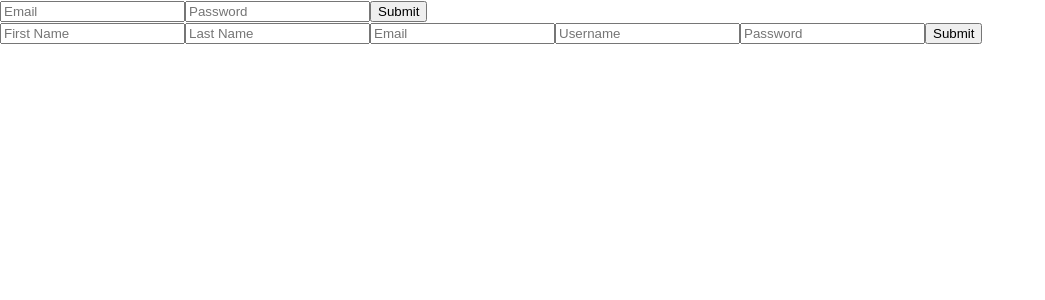
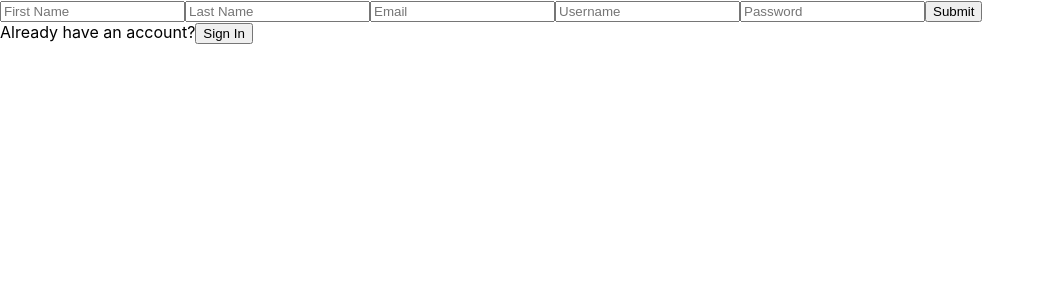
Before and after one commit to Alom310/Piktogram-FE, a React (Create React App) app: page / in a window 1280 px wide. Shown: the top 300 px of the page, without its empty margins (0-1045 px from the left). Built offline with nearby package versions, Linux system fonts and the light colour scheme.

Commit message:
chandged login/signup so they display individually

```diff
--- a/src/components/LandingPage.js
+++ b/src/components/LandingPage.js
@@ -7,7 +7,8 @@ import SignUpForm from './SignUpForm';
 class LandingPage extends Component {
 
 	state = {
-		isSignedIn: false
+		isSignedIn: false,
+		signingIn: false
 	}
 
 	componentDidMount() {
@@ -31,6 +32,18 @@ class LandingPage extends Component {
 		}
 	}
 
+	signingIn = () => {
+		this.setState({
+			signingIn: true
+		})
+	}
+
+	signingUp = () => {
+		this.setState({
+			signingIn: false
+		})
+	}
+
 	signedIn = () => {
 		this.setState({
 			isSignedIn: true
@@ -50,12 +63,17 @@ class LandingPage extends Component {
 					<Wrapper signedOut={this.signedOut} />
 				</div>
 			);
+		} else if (this.state.signingIn) {
+			return (
+				<SignInForm signedIn={this.signedIn}
+					signingUp={this.signingUp}
+				/>
+			)
 		} else {
 			return (
-				<div>
-					<SignInForm signedIn={this.signedIn} />
-					<SignUpForm signedIn={this.signedIn} />
-				</div>
+				<SignUpForm signedIn={this.signedIn}
+					signingIn={this.signingIn}
+				/>
 			)
 		}
 	}
--- a/src/components/SignInForm.js
+++ b/src/components/SignInForm.js
@@ -36,6 +36,8 @@ export default class SignInForm extends Component {
           <input type="password" name="password" placeholder="Password" onChange={this.handleInput} />
           <input type="submit" name="submit" placeholder="submit" />
         </form>
+        Don't have an account?
+        <button onClick={this.props.signingUp}>Sign Up</button>
       </div>
     )
   }
--- a/src/components/SignUpForm.js
+++ b/src/components/SignUpForm.js
@@ -45,6 +45,8 @@ export default class SignUpForm extends Component {
           <input type="password" name="password" placeholder="Password" onChange={this.handleInput} />
           <input type="submit" name="submit" placeholder="submit" />
         </form>
+        Already have an account?
+        <button onClick={this.props.signingIn}>Sign In</button>
       </div>
     )
   }
```
